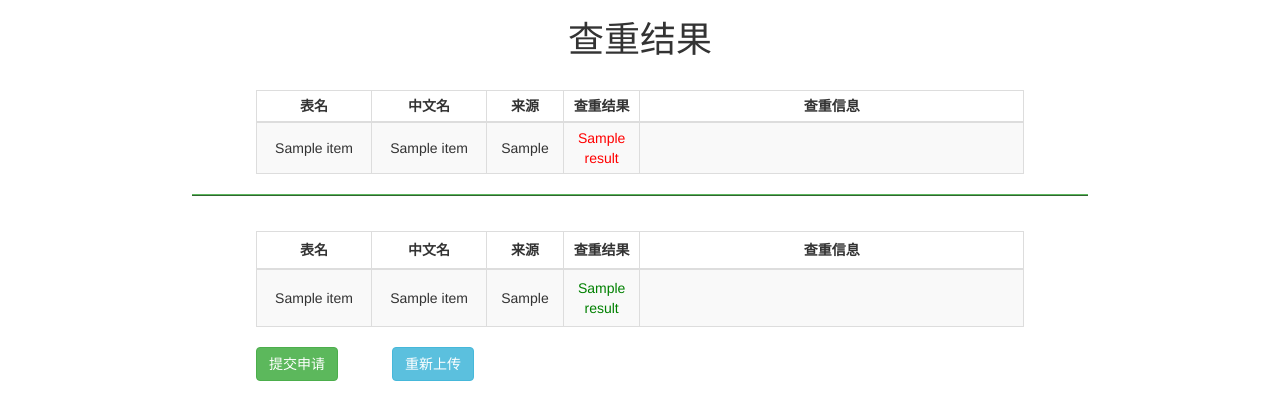
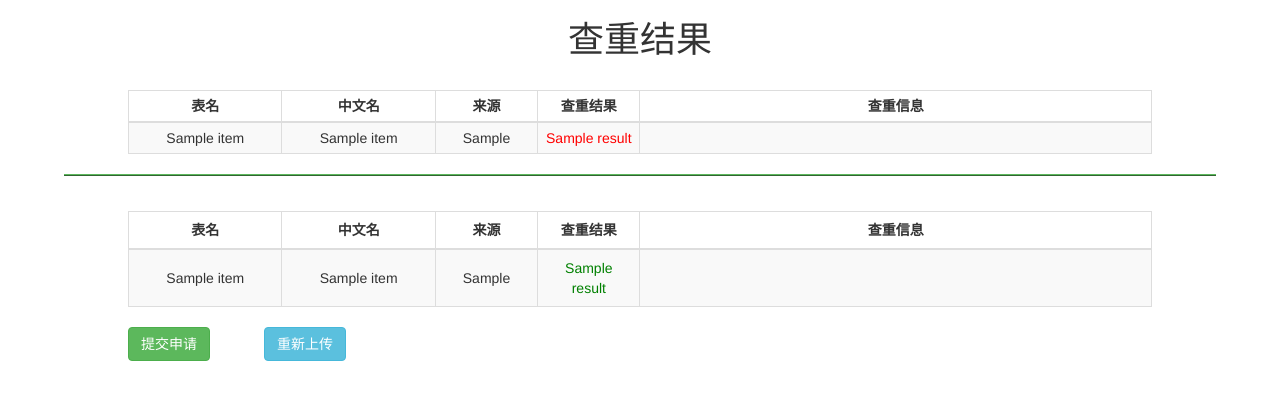
Before and after one commit to liulei1/Flask_check_repi, a Flask app: template templates/result.html in a window 1280 px wide. Shown: the top 420 px of the page. Run offline with Flask 2, Linux system fonts and the light colour scheme; the template is opened without the code that fills it: most values are stand-ins (such as "Sample title", 1, 10 or a date in 2020); some libraries are stand-ins or nearby versions.

Commit message:
增加系统需求文档

```diff
--- a/bdpf/service/CheckAlgorithm.py
+++ b/bdpf/service/CheckAlgorithm.py
@@ -27,7 +27,7 @@ def check_repeat(table_info: TableInfo, target_list: List, target_tag: str) -> T
             similar_msg_list.append('与' + repeat_info.t_name + '('+target_tag+')完全重复')
             # 完全重复就不需要在查找疑似重复
             break
-        elif repeat_info.similar_point > 0.8:
+        elif repeat_info.similar_point > 0.7:
             similar_result = similar_result if similar_result == 1 else 2
             similar_msg_list.append('与' + repeat_info.t_name + '('+target_tag+')疑似重复')
 
--- a/templates/result.html
+++ b/templates/result.html
@@ -1,7 +1,7 @@
 {% extends "layout.html" %}
 {% block body %}
 <h1 align="center">查重结果</h1>
-<div style="width:60%;margin-left:20%;margin-top:3rem;">
+<div style="width:80%;margin-left:10%;margin-top:3rem;">
     <table class="table table-striped table-bordered table-hover table-condensed">
         <thead>
         {% if match|length>0 %}
@@ -42,13 +42,13 @@
 </div>
 
 {% if unmatch|length>0 and match|length>0%}
-<hr style="height:5px;border:none;border-top:2px ridge #5cb85c;width:70%">
+<hr style="height:5px;border:none;border-top:2px ridge #5cb85c;width:90%">
 {% endif %}
 
-<div style="width:60%;margin-left:20%;margin-top:3rem;">
+<div style="width:80%;margin-left:10%;margin-top:3rem;">
     <table class="table table-striped table-bordered table-hover" id="submit_form">
         <thead>
-        {% if unmatch|length>0 and match|length>0 %}
+        {% if unmatch|length>0 %}
         <tr>
             <th class="table_center" style="width:15%">表名</th>
             <th class="table_center" style="width:15%">中文名</th>
```
Also changed, not shown: document/项目需求功能文档.txt (added, +8 -0 lines).
